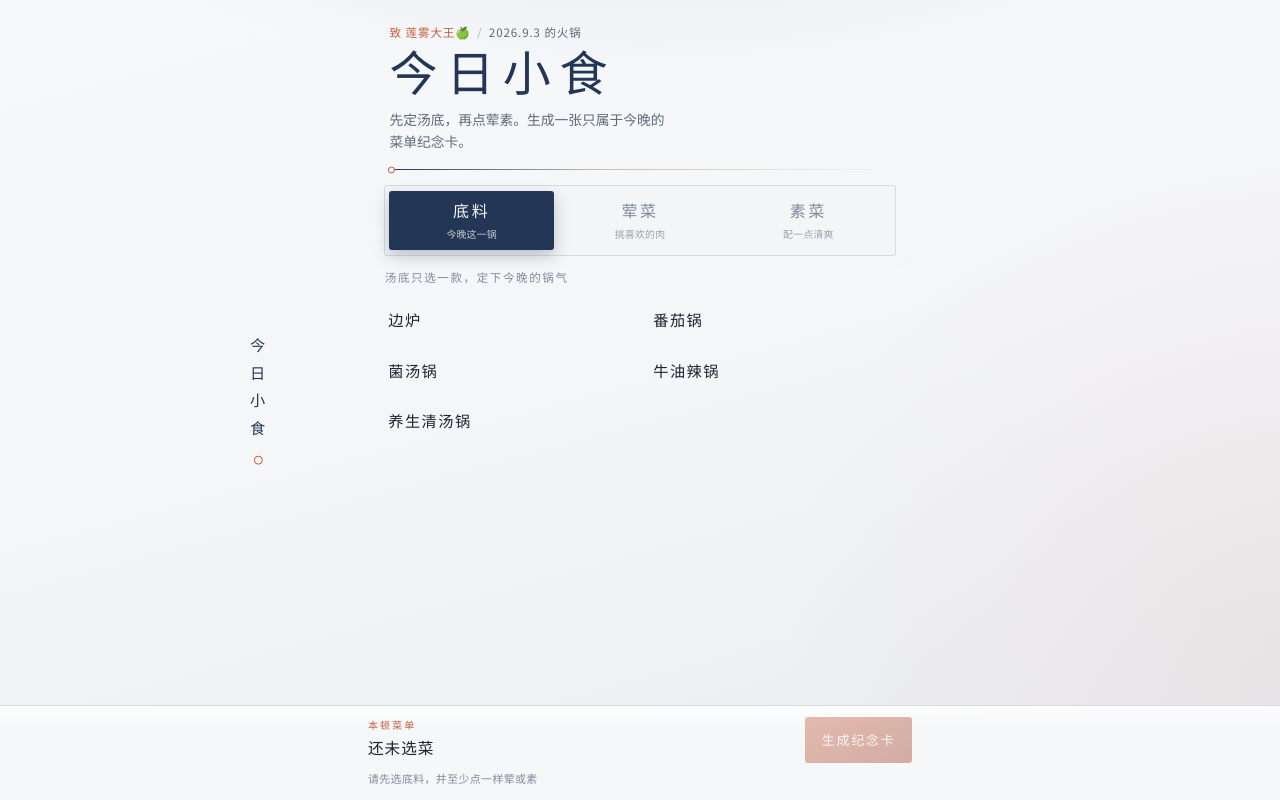
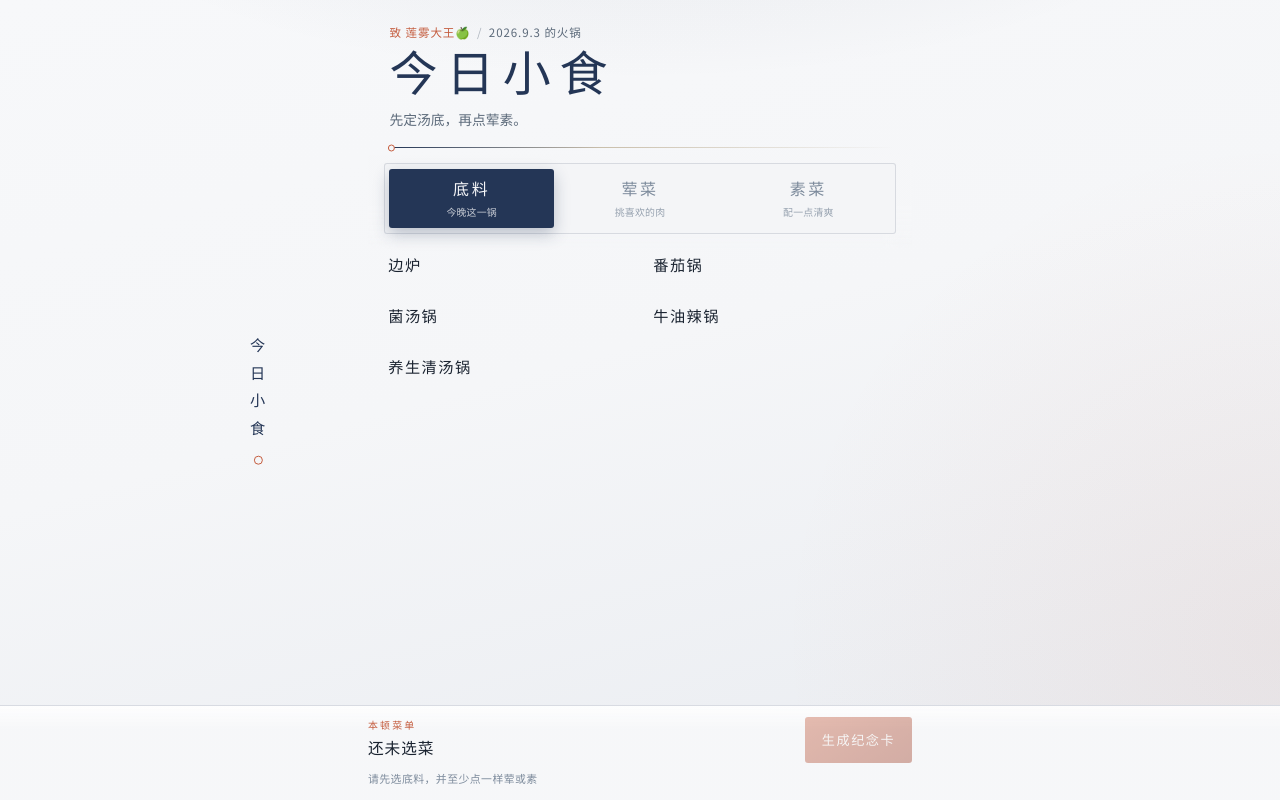
Before and after one commit to cookie548712/hotpot, a Vue app in the folder hotpot/: page / in a window 1280 px wide. Built offline with nearby package versions, Linux system fonts and the light colour scheme; a small style sheet from the web is missing.

Commit message:
feat: 小调整ui

```diff
--- a/hotpot/src/components/AppHeader.vue
+++ b/hotpot/src/components/AppHeader.vue
@@ -13,7 +13,7 @@ const title = memorialTitle()
       <span class="date">{{ title }}</span>
     </p>
     <h1 class="brand">{{ BRAND }}</h1>
-    <p class="lead">先定汤底，再点荤素。生成一张只属于今晚的菜单纪念卡。</p>
+    <p class="lead">先定汤底，再点荤素。</p>
     <div class="menu-rule" aria-hidden="true">
       <span class="knot" />
     </div>
--- a/hotpot/src/components/DishGrid.vue
+++ b/hotpot/src/components/DishGrid.vue
@@ -17,20 +17,9 @@ const isBroth = computed(() => props.category === '底料')
 
 <template>
   <section class="grid-wrap" :aria-label="category">
-    <div class="section-head">
-      <p class="note">{{ isBroth ? '汤底只选一款，定下今晚的锅气' : '点一下选中，再点取消' }}</p>
-    </div>
     <div class="grid" :class="{ broth: isBroth }">
-      <DishCard
-        v-for="(dish, i) in list"
-        :key="dish.id"
-        :dish="dish"
-        :selected="isSelected(dish)"
-        :mode="mode"
-        :featured="isBroth"
-        :style="{ animationDelay: `${Math.min(i, 8) * 40}ms` }"
-        @toggle="$emit('toggle', $event)"
-      />
+      <DishCard v-for="(dish, i) in list" :key="dish.id" :dish="dish" :selected="isSelected(dish)" :mode="mode"
+        :featured="isBroth" :style="{ animationDelay: `${Math.min(i, 8) * 40}ms` }" @toggle="$emit('toggle', $event)" />
     </div>
   </section>
 </template>
```
